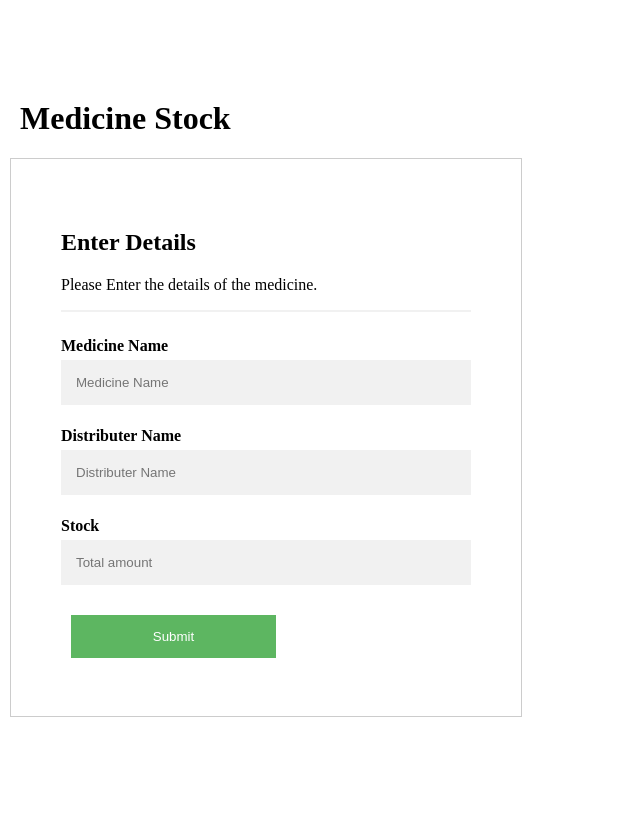
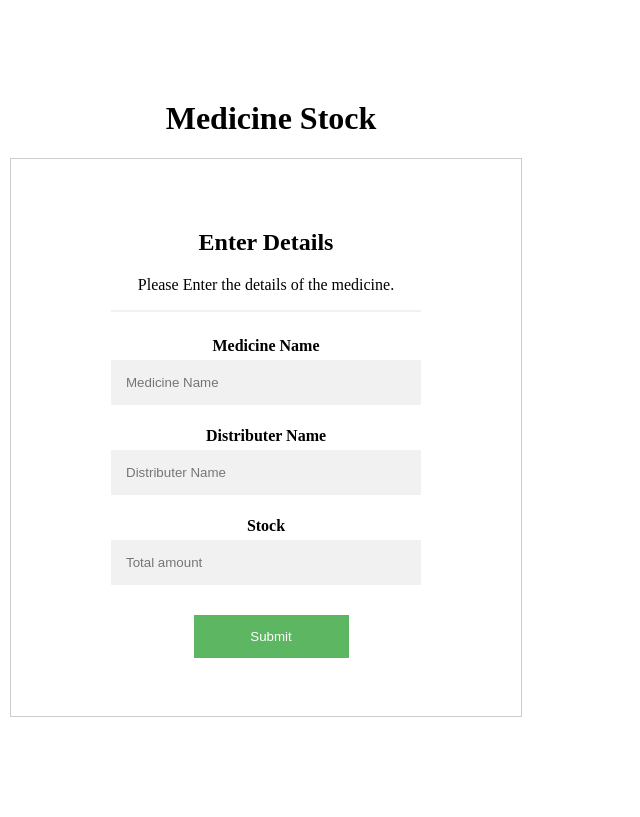
Before and after one commit to sonaalPradeep/ClinicDB, a PHP site: page /medicine_page.php in a window 1280 px wide. Shown: the whole page, without its empty margins (0-640 px from the left). Run offline with PHP 8.4, Linux system fonts and the light colour scheme.

Commit message:
Tried centering

```diff
--- a/medicine_page.css
+++ b/medicine_page.css
@@ -3,7 +3,6 @@ h1 {
   margin-left:10px;
 }
 body {
-
   margin: 100px;
   margin-left:10px;
   width: 40%;
--- a/medicine_page.php
+++ b/medicine_page.php
@@ -32,9 +32,9 @@
 
 
 ?>
-<body>
+<body style="text-align: center">
   <h1>Medicine Stock</h1>
-  <form style="border:1px solid #ccc" id = "myForm" action = "#" method = "POST">
+  <form style="border:1px solid #ccc; padding: 0px 50px 0px 50px" id = "myForm" action = "#" method = "POST">
     <div class="container">
         <h2>Enter Details</h2>
         <p>Please Enter the details of the medicine.</p>
--- a/test_page.php
+++ b/test_page.php
@@ -28,7 +28,7 @@
 
 
 ?>
-<body>
+<body style="text-align:center">
   <h1>Medicine Stock</h1>
   <form style="border:1px solid #ccc" id = "myForm" action = "#" method = "POST">
     <div class="container">
```
